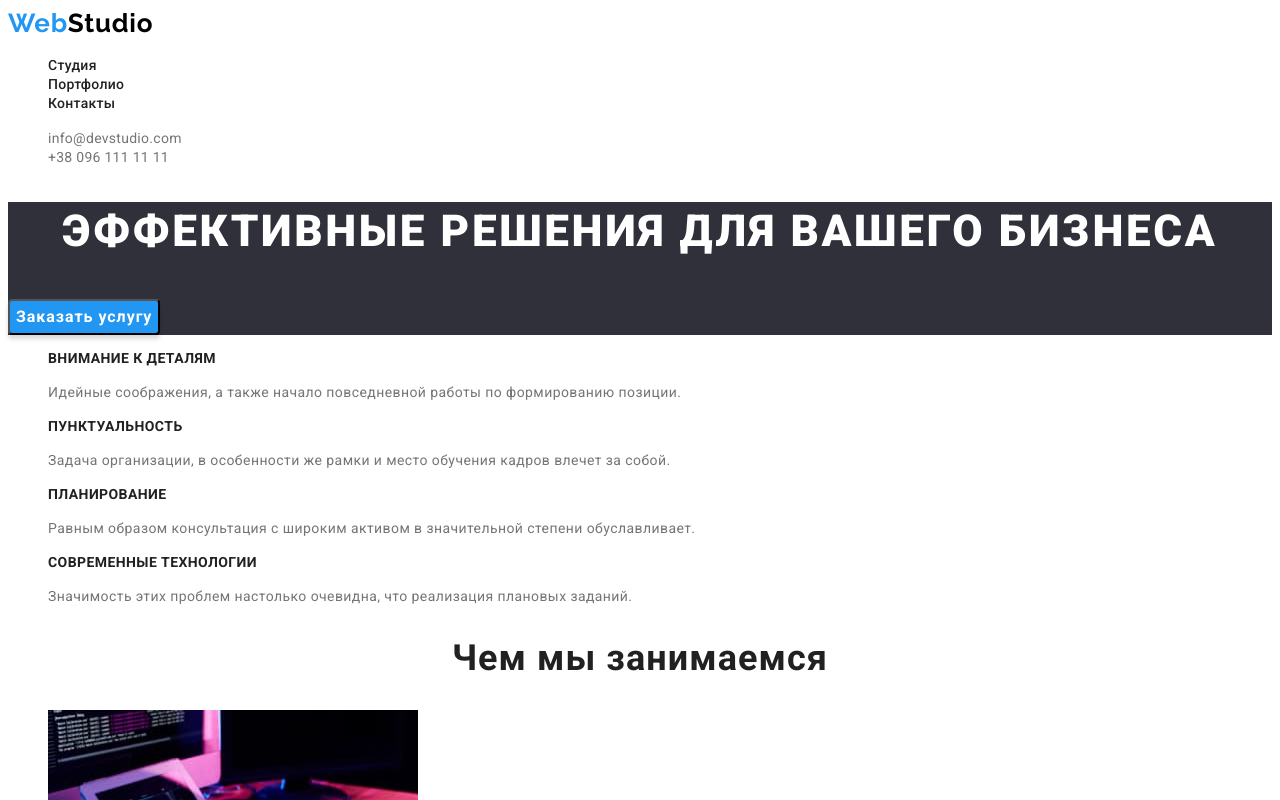
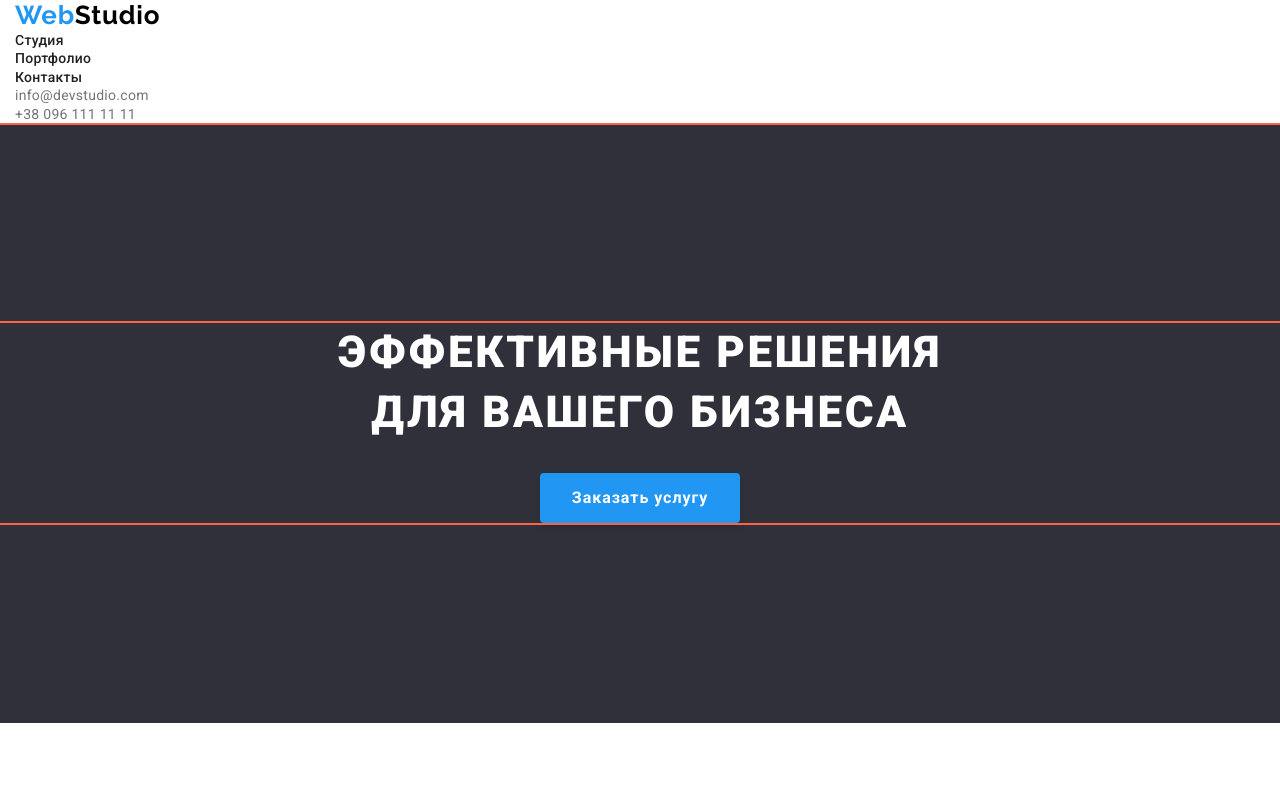
Before and after one commit to AlexNedilko/goit-markup-hw-03, a plain HTML site: page index.html in a window 1280 px wide. Shown: the top 800 px of the page. Drawn offline with nearby package versions, Linux system fonts and the light colour scheme.

Commit message:
Added spaces till the team block

```diff
--- a/css/styles.css
+++ b/css/styles.css
@@ -1,3 +1,11 @@
+html {
+  box-sizing: border-box;
+}
+*,
+*::before,
+*::after {
+  box-sizing: inherit;
+}
 :root {
   --header-bgd-color: #ffffff;
   --footer-bgd-color: #2f303a;
@@ -5,16 +13,37 @@
   --text-color: #757575;
   --link-selection-solor: #2196f3;
 }
-
 body {
   color: var(--text-color);
   font-family: "Roboto", sans-serif;
 }
+.container {
+  width: 1200;
+  padding-left: 15px;
+  padding-right: 15px;
+  margin: 0 auto;
+  outline: 2px solid tomato;
+}
 .list {
   list-style: none;
+  padding: 0;
+  margin: 0;
 }
 .link {
   text-decoration: none;
+}
+
+h1,
+h2,
+h3,
+h4,
+h5,
+h6,
+p,
+ul {
+  margin-top: 0;
+  margin-bottom: 0;
+  padding: 0;
 }
 
 .visually-hidden {
@@ -62,26 +91,33 @@ body {
 }
 
 /* ------------- HERO ----------------- */
-.section-hero-block {
+.section-hero {
+  padding: 200px 0px;
   background-color: var(--footer-bgd-color);
+  text-align: center;
 }
 .hero-title {
+  width: 696px;
+  margin-left: auto;
+  margin-right: auto;
+  margin-bottom: 30px;
   font-weight: 900;
   font-size: 44px;
   line-height: 1.36;
-  text-align: center;
   letter-spacing: 0.06em;
   text-transform: uppercase;
   color: #ffffff;
 }
 .hero-btn {
+  padding: 10px 32px;
+  min-width: 200px;
+  border: 0px;
   font-family: "Roboto";
   font-weight: 700;
   font-size: 16px;
   line-height: 1.88;
-  display: flex;
+  /* display: flex; */
   align-items: center;
-  text-align: center;
   letter-spacing: 0.06em;
   color: #ffffff;
   background: var(--link-selection-solor);
@@ -95,7 +131,13 @@ body {
 }
 
 /* ------------- SPECIIFICITY ----------------- */
+.specificity {
+  padding-top: 94px;
+  padding-bottom: 94px;
+}
+
 .specificity-title {
+  margin-bottom: 10px;
   font-size: 14px;
   line-height: 1.14;
   letter-spacing: 0.03em;
@@ -103,14 +145,19 @@ body {
   color: var(--title-color);
 }
 .specificity-text {
+  max-width: 270px;
   font-size: 14px;
   line-height: 1.71;
   letter-spacing: 0.03em;
 }
 
 /* ------------- WORK & TEAM ----------------- */
+.work {
+  padding-bottom: 94px;
+}
 .work-title,
 .team-title {
+  margin-bottom: 50px;
   font-weight: 700;
   font-size: 36px;
   line-height: 1.16;
@@ -120,8 +167,12 @@ body {
 }
 
 /* ------------- TEAM ----------------- */
-.team-section {
+.team {
+  padding-top: 94px;
   background-color: #f5f4fa;
+}
+.team-image {
+  margin-bottom: 30px;
 }
 .team-name {
   font-weight: 500;
--- a/index.html
+++ b/index.html
@@ -10,12 +10,20 @@
       href="https://fonts.googleapis.com/css2?family=Raleway:wght@700&family=Roboto:wght@400;500;700;900&display=swap"
       rel="stylesheet"
     />
+    <link
+      rel="stylesheet"
+      href="https://cdnjs.cloudflare.com/ajax/libs/modern-normalize/1.1.0/modern-normalize.min.css"
+      integrity="sha512-wpPYUAdjBVSE4KJnH1VR1HeZfpl1ub8YT/NKx4PuQ5NmX2tKuGu6U/JRp5y+Y8XG2tV+wKQpNHVUX03MfMFn9Q=="
+      crossorigin="anonymous"
+      referrerpolicy="no-referrer"
+    />
+    <link rel="stylesheet" href="./css/styles.css" />
     <title>Web studio</title>
-    <link rel="stylesheet" href="./css/styles.css" />
   </head>
   <body>
     <!-- верхняя линия -->
     <header class="header">
+      <div class="container">
         <a class="site-logo link" href="./index.html" lang="en"
           >Web<span class="header-logo-studio">Studio</span>
         </a>
@@ -34,7 +42,9 @@
               </a>
             </li>
             <li class="header-item">
-            <a class="header-link link header-link-select" href="">Контакты</a>
+              <a class="header-link link header-link-select" href=""
+                >Контакты</a
+              >
             </li>
           </ul>
         </nav>
@@ -55,19 +65,21 @@
             </a>
           </li>
         </ul>
+      </div>
     </header>
 
     <main class="main">
       <!-- шапка -->
-      <div class="section-hero-block">
       <section class="section-hero">
+        <div class="container">
           <h1 class="hero-title">Эффективные решения для вашего бизнеса</h1>
           <button class="hero-btn" type="button">Заказать услугу</button>
+        </div>
       </section>
-      </div>
 
       <!-- особенности -->
       <section class="specificity">
+        <div class="container">
           <h2 class="visually-hidden">особенности</h2>
           <ul class="specificity-list list">
             <li class="specificity-item">
@@ -80,8 +92,8 @@
             <li class="specificity-item">
               <h3 class="specificity-title">Пунктуальность</h3>
               <p class="specificity-text">
-              Задача организации, в особенности же рамки и место обучения кадров
-              влечет за собой.
+                Задача организации, в особенности же рамки и место обучения
+                кадров влечет за собой.
               </p>
             </li>
             <li class="specificity-item">
@@ -99,10 +111,12 @@
               </p>
             </li>
           </ul>
+        </div>
       </section>
 
       <!-- Чем мы занимаемся -->
       <section class="work">
+        <div class="container">
           <h2 class="work-title">Чем мы занимаемся</h2>
           <ul class="work-list list">
             <li class="work-item">
@@ -130,11 +144,12 @@
               />
             </li>
           </ul>
+        </div>
       </section>
 
       <!-- Наша команда -->
-      <div class="team-section">
       <section class="team">
+        <div class="container">
           <h2 class="team-title">Наша команда</h2>
           <ul class="team-list list">
             <li class="team-item">
@@ -159,6 +174,7 @@
             </li>
             <li class="team-item">
               <img
+                class="team-image"
                 src="./images/img-person-3.jpg"
                 alt="фото маркетолога"
                 width="270"
@@ -178,8 +194,8 @@
               <p class="team-position" lang="en">UI Designer</p>
             </li>
           </ul>
+        </div>
       </section>
-      </div>
     </main>
 
     <footer class="footer">
```
Also changed, not shown: portfolio.html (+8 -1 lines), 1 other file. Lines whose indentation alone changed are shown as unchanged.
